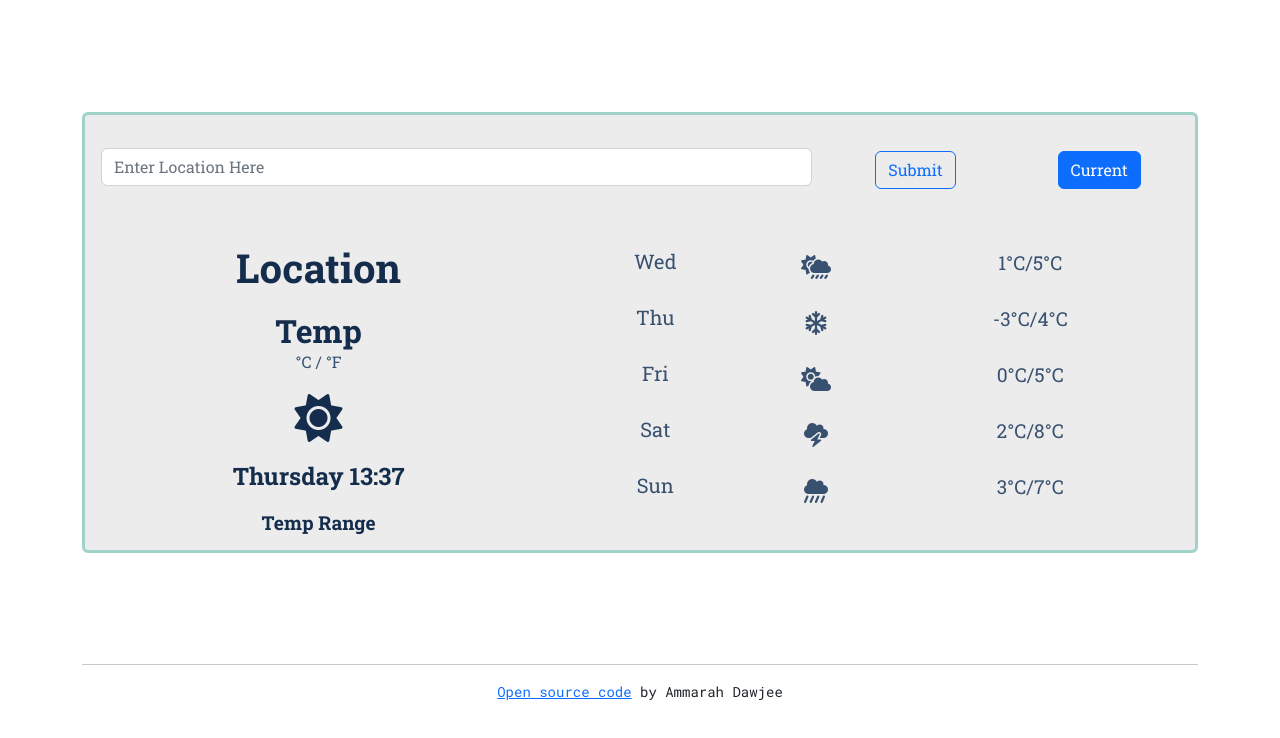
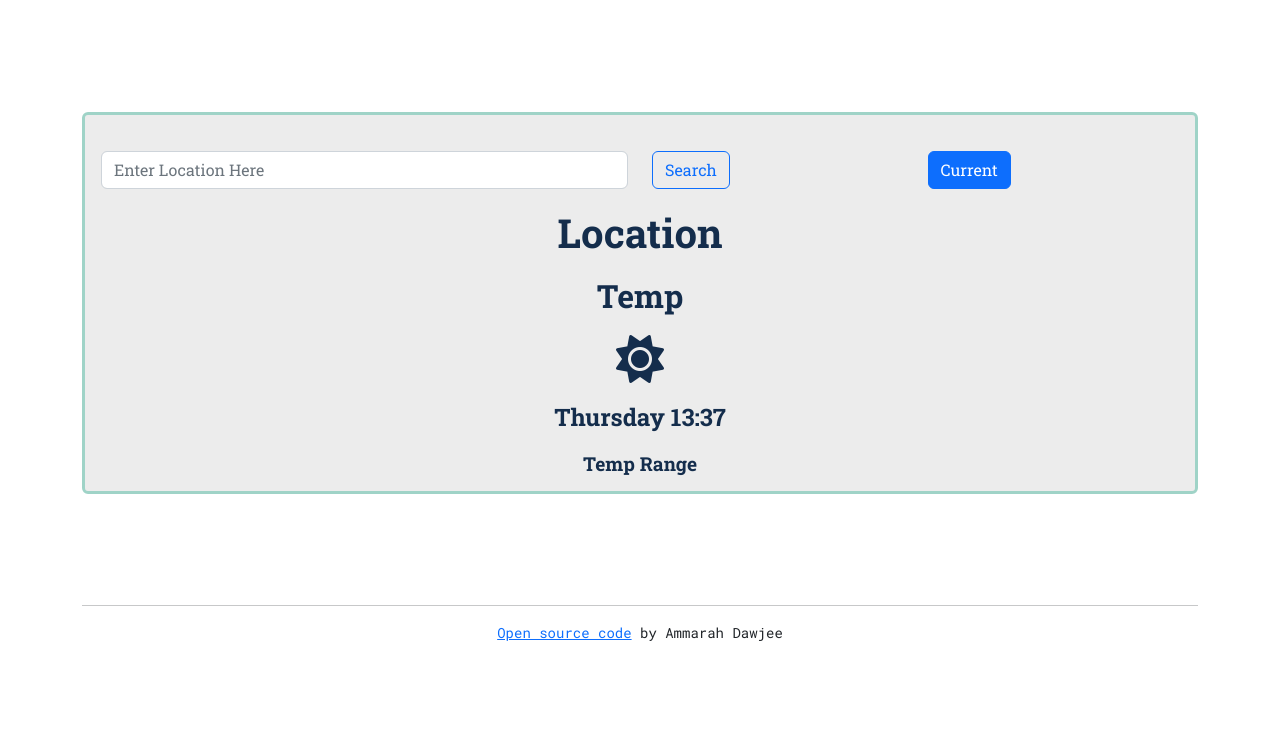
Before and after one commit to amudawjee/weather-app-project, a plain HTML site: page index.html in a window 1280 px wide. Drawn offline with nearby package versions, Linux system fonts and the light colour scheme.

Commit message:
Removed forecast

```diff
--- a/index.html
+++ b/index.html
@@ -31,7 +31,7 @@
         <div class="card-body">
           <form class="form-group">
             <div class="row align-items-center">
-              <div class="col-8">
+              <div class="col-6">
                 <input
                   type="search"
                   class="form-control"
@@ -39,16 +39,16 @@
                   placeholder="Enter Location Here"
                 />
               </div>
-              <div class="col-2">
+              <div class="col-3">
                 <button
                   type="submit"
                   class="btn btn-outline-primary"
                   id="search-button"
                 >
-                  Submit
+                  Search
                 </button>
               </div>
-              <div class="col-2">
+              <div class="col-3">
                 <button
                   type="submit"
                   class="btn btn-primary"
@@ -60,68 +60,11 @@
             </div>
           </form>
           <div class="row align-items-center">
-            <div class="col-5">
-              <h1 class="current location">Location</h1>
-              <h2 class="current temperature">Temp</h2>
-
-              <span class="celcius">°C </span>/
-              <span class="farenheit">°F</span>
-
-              <i class="fa-solid fa-sun current icon"></i>
-              <h4 class="current dateTime"></h4>
-              <h3 class="current temp-range">Temp Range</h3>
-            </div>
-            <div class="col-7">
-              <div class="row">
-                <div class="col-4 day2">
-                  <h5>Wed</h5>
-                </div>
-                <div class="col-2 icon">
-                  <i class="fa-solid fa-cloud-sun-rain"></i>
-                </div>
-                <div class="col-6 temp-range">1°C/5°C</div>
-              </div>
-
-              <div class="row">
-                <div class="col-4 day3">
-                  <h5>Thu</h5>
-                </div>
-                <div class="col-2 icon">
-                  <i class="fa-regular fa-snowflake"></i>
-                </div>
-                <div class="col-6 temp-range">-3°C/4°C</div>
-              </div>
-
-              <div class="row">
-                <div class="col-4 day4">
-                  <h5>Fri</h5>
-                </div>
-                <div class="col-2 icon">
-                  <i class="fa-solid fa-cloud-sun"></i>
-                </div>
-                <div class="col-6 temp-range">0°C/5°C</div>
-              </div>
-
-              <div class="row">
-                <div class="col-4 day5">
-                  <h5>Sat</h5>
-                </div>
-                <div class="col-2 icon">
-                  <i class="fa-solid fa-cloud-bolt"></i>
-                </div>
-                <div class="col-6 temp-range">2°C/8°C</div>
-              </div>
-
-              <div class="row">
-                <div class="col-4 day6">
-                  <h5>Sun</h5>
-                </div>
-                <div class="col-2 icon">
-                  <i class="fa-solid fa-cloud-showers-heavy"></i>
-                </div>
-                <div class="col-6 temp-range">3°C/7°C</div>
-              </div>
-            </div>
+            <h1 class="current location">Location</h1>
+            <h2 class="current temperature">Temp</h2>
+            <i class="fa-solid fa-sun current icon"></i>
+            <h4 class="current dateTime"></h4>
+            <h3 class="current temp-range">Temp Range</h3>
           </div>
         </div>
       </div>
--- a/src/style.css
+++ b/src/style.css
@@ -54,5 +54,5 @@ p {
 button {
   display: block;
   text-align: center;
-  margin-bottom: 15px;
+  margin-top: 20px;
 }
```
